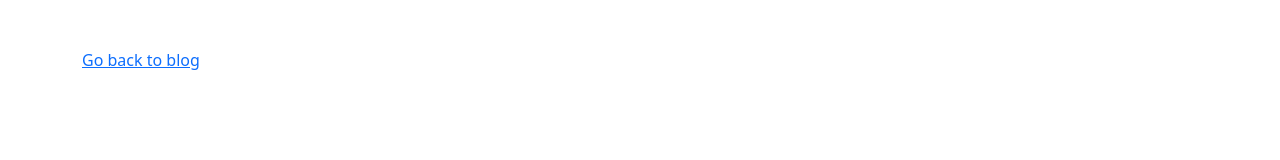
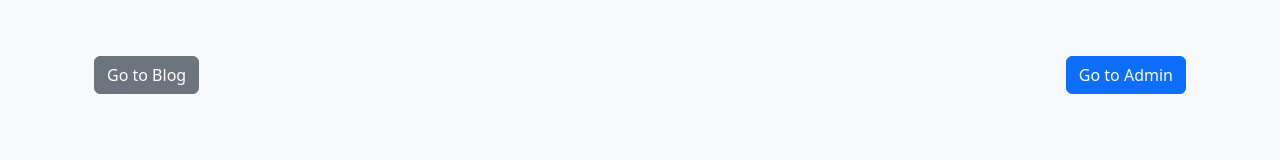
Before and after one commit to CalandraLeslie/Blog-API-Klient, a plain HTML site: page post.html in a window 1280 px wide. Drawn offline with nearby package versions, Linux system fonts and the light colour scheme.

Commit message:
added return to admin on post file

```diff
--- a/post.html
+++ b/post.html
@@ -1,4 +1,14 @@
 <!-- post.html -->
+<!DOCTYPE html>
+<html lang="en">
+
+<head>
+    <meta charset="UTF-8">
+    <meta name="viewport" content="width=device-width, initial-scale=1.0">
+    <title>Blog Post</title>
+
+    <!-- Bootstrap CSS -->
+   <!-- post.html -->
 <!DOCTYPE html>
 <html lang="en">
 
@@ -11,10 +21,15 @@
     <link href="https://cdn.jsdelivr.net/npm/bootstrap@5.3.0/dist/css/bootstrap.min.css" rel="stylesheet">
 </head>
 
-<body>
-    <div id="postContainer" class="container mt-5">
-        <!-- Add a "go back to blog" link -->
-        <a href="index.html" class="mb-3">Go back to blog</a>
+<body class="bg-light">
+    <div class="container mt-5">
+        <!-- Add Bootstrap navigation bar with links -->
+        <nav class="navbar navbar-expand-lg navbar-light bg-light mb-4">
+            <div class="container-fluid">
+                <a href="index.html" class="mb-3 btn btn-secondary">Go to Blog</a>
+                <a href="admin/index.html" class="mb-3 btn btn-primary ml-auto">Go to Admin</a>
+            </div>
+        </nav>
 
         <h1 id="postTitle" class="mb-4"></h1>
         <p id="postAuthor" class="mb-3"></p>
@@ -22,6 +37,11 @@
         <div id="postContent" class="mb-4"></div>
         <p id="postTags" class="mb-3"></p>
     </div>
+
+    <!-- Bootstrap Bootstrap JS (Popper.js and Bootstrap JS) -->
+<script src="https://cdn.jsdelivr.net/npm/@popperjs/core@2.11.6/dist/umd/popper.min.js"></script>
+<script src="https://cdn.jsdelivr.net/npm/bootstrap@5.3.0/dist/js/bootstrap.min.js"></script>
+
 
     <!-- Bootstrap JS (Popper.js and Bootstrap JS) -->
     <script src="https://cdn.jsdelivr.net/npm/@popperjs/core@2.11.6/dist/umd/popper.min.js"></script>
```
